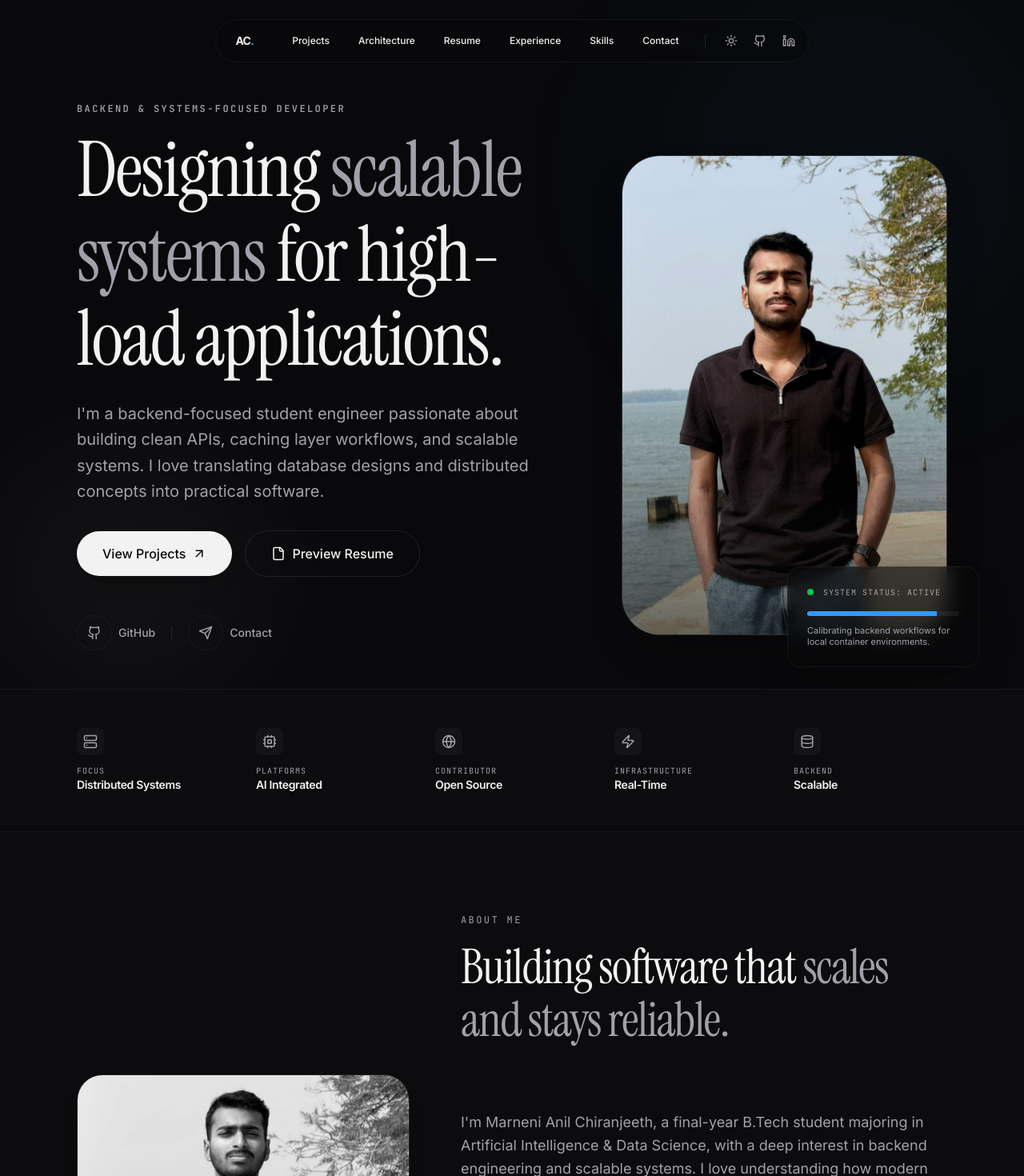
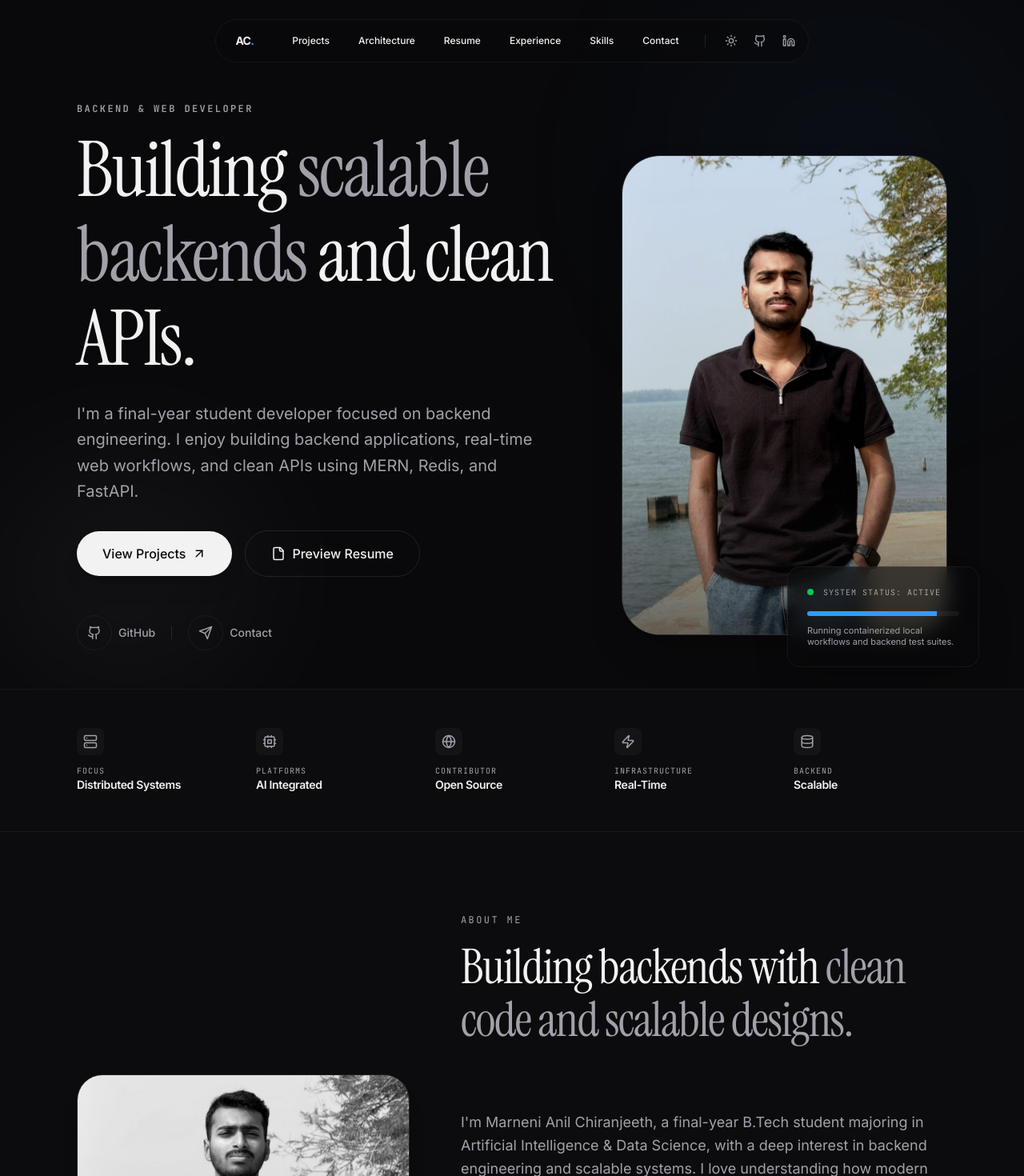
Before and after one commit to AnilMarneni/Anil-Portfolio, a Next.js app: page / in a window 1280 px wide. Shown: the top 1470 px of the page at 80% size. Built offline with nearby package versions, Linux system fonts and the light colour scheme.

Commit message:
refactor: simplify wording across sections to sound natural and student-realistic

```diff
--- a/src/components/sections/About.tsx
+++ b/src/components/sections/About.tsx
@@ -37,8 +37,8 @@ export function About() {
           <div className="lg:col-span-7 space-y-6 sm:space-y-8 order-1 lg:order-2">
             <SectionHeader
                 label="About Me"
-                title="Building software that"
-                subtitle="scales and stays reliable."
+                title="Building backends with"
+                subtitle="clean code and scalable designs."
                 className="mb-0"
             />
 
@@ -67,7 +67,7 @@ export function About() {
                         <span className="text-xs sm:text-sm uppercase tracking-wider">Core Focus</span>
                     </div>
                     <p className="text-sm text-muted-foreground leading-relaxed">
-                        Scalable Backend Development, MERN Stack Architectures, and systems-oriented workflows.
+                        Backend Engineering, MERN Stack Development, and caching/queue workflows.
                     </p>
                 </div>
 
--- a/src/components/sections/ArchitectureShowcase.tsx
+++ b/src/components/sections/ArchitectureShowcase.tsx
@@ -44,8 +44,8 @@ export function ArchitectureShowcase() {
 
               <SectionHeader
                 label="Engineering Philosophy"
-                title="Systems that"
-                subtitle="Scale, Built to last under load."
+                title="Backends designed for"
+                subtitle="reliability and clean architecture."
                 className="mb-0"
               />
 
@@ -57,10 +57,10 @@ export function ArchitectureShowcase() {
                 className="space-y-6 sm:space-y-8 text-lg sm:text-xl text-muted-foreground/80 leading-relaxed max-w-xl"
               >
                 <p>
-                  I believe great software isn&apos;t just about features—it&apos;s about how it handles pressure. I focus on building backend architecture that&apos;s clean, efficient, and ready to scale without breaking.
+                  I believe writing good backend code is about structure and reliability. I focus on building backend architectures that are clean, easy to read, and ready to handle traffic increase efficiently.
                 </p>
                 <p>
-                  Whether I&apos;m working on a distributed execution engine or a real-time data pipeline, my goal is always the same: creating systems that are reliable, fast, and easy to maintain.
+                  Whether I&apos;m setting up asynchronous task queues or linking a database to real-time events, my goal is always the same: building practical systems that work reliably and are easy to maintain.
                 </p>
               </motion.div>
             </div>
--- a/src/components/sections/Footer.tsx
+++ b/src/components/sections/Footer.tsx
@@ -18,7 +18,7 @@ export function Footer() {
             {portfolioData.name.toUpperCase()}<span className="text-accent">.</span>
           </Link>
           <p className="text-sm text-muted-foreground max-w-xs leading-relaxed">
-            Designing and building modular, scalable backend systems with a focus on systems-oriented clean architectures.
+            Building backend applications, real-time systems, and clean web APIs.
           </p>
         </div>
 
--- a/src/components/sections/Hero.tsx
+++ b/src/components/sections/Hero.tsx
@@ -34,9 +34,9 @@ export function Hero() {
             </span>
             <h1 className="h1 mb-4 sm:mb-6">
               {isOverrideActive ? (
-                <>Building high-performance <span className="text-muted-foreground">distributed architecture</span> that scales.</>
+                <>Designing <span className="text-muted-foreground">backend systems</span> and real-time workflows.</>
               ) : (
-                <>Designing <span className="text-muted-foreground">scalable systems</span> for high-load applications.</>
+                <>Building <span className="text-muted-foreground">scalable backends</span> and clean APIs.</>
               )}
             </h1>
             <p className="text-base sm:text-lg md:text-xl text-muted-foreground max-w-2xl leading-relaxed">
--- a/src/components/sections/ResumeSection.tsx
+++ b/src/components/sections/ResumeSection.tsx
@@ -32,7 +32,7 @@ export function ResumeSection() {
             label="Career Ledger"
             title="Architecture of"
             subtitle="Experience."
-            description="A summary of my engineering journey, technical foundations, and the systems I've built. Designed for clarity and impact."
+            description="A summary of my backend projects, skills, and internship experience."
             className="mb-0"
           />
 
--- a/src/constants/index.ts
+++ b/src/constants/index.ts
@@ -20,16 +20,16 @@ export const ANIMATION_VARIANTS: Record<string, HTMLMotionProps<"div">> = {
 
 export const UI_STRINGS = {
   hero: {
-    role: "Backend & Systems-Focused Developer",
+    role: "Backend & Web Developer",
     overrideRole: "SYSTEM_OVERRIDE_ACTIVE",
     title: "Building scalable backend systems and real-time web applications.",
-    overrideTitle: "Designing production-inspired backend architectures and workflows.",
-    description: "I'm a backend-focused student engineer passionate about building clean APIs, caching layer workflows, and scalable systems. I love translating database designs and distributed concepts into practical software.",
+    overrideTitle: "Designing practical backend architectures and workflows.",
+    description: "I'm a final-year student developer focused on backend engineering. I enjoy building backend applications, real-time web workflows, and clean APIs using MERN, Redis, and FastAPI.",
   },
   system: {
     statusActive: "System Status: Active",
     statusOverride: "CORE_STATUS: OVERRIDE",
-    descriptionActive: "Calibrating backend workflows for local container environments.",
-    descriptionOverride: "Executing asynchronous task events across containerized worker nodes.",
+    descriptionActive: "Running containerized local workflows and backend test suites.",
+    descriptionOverride: "Executing async background tasks across active containers.",
   }
 };
```
